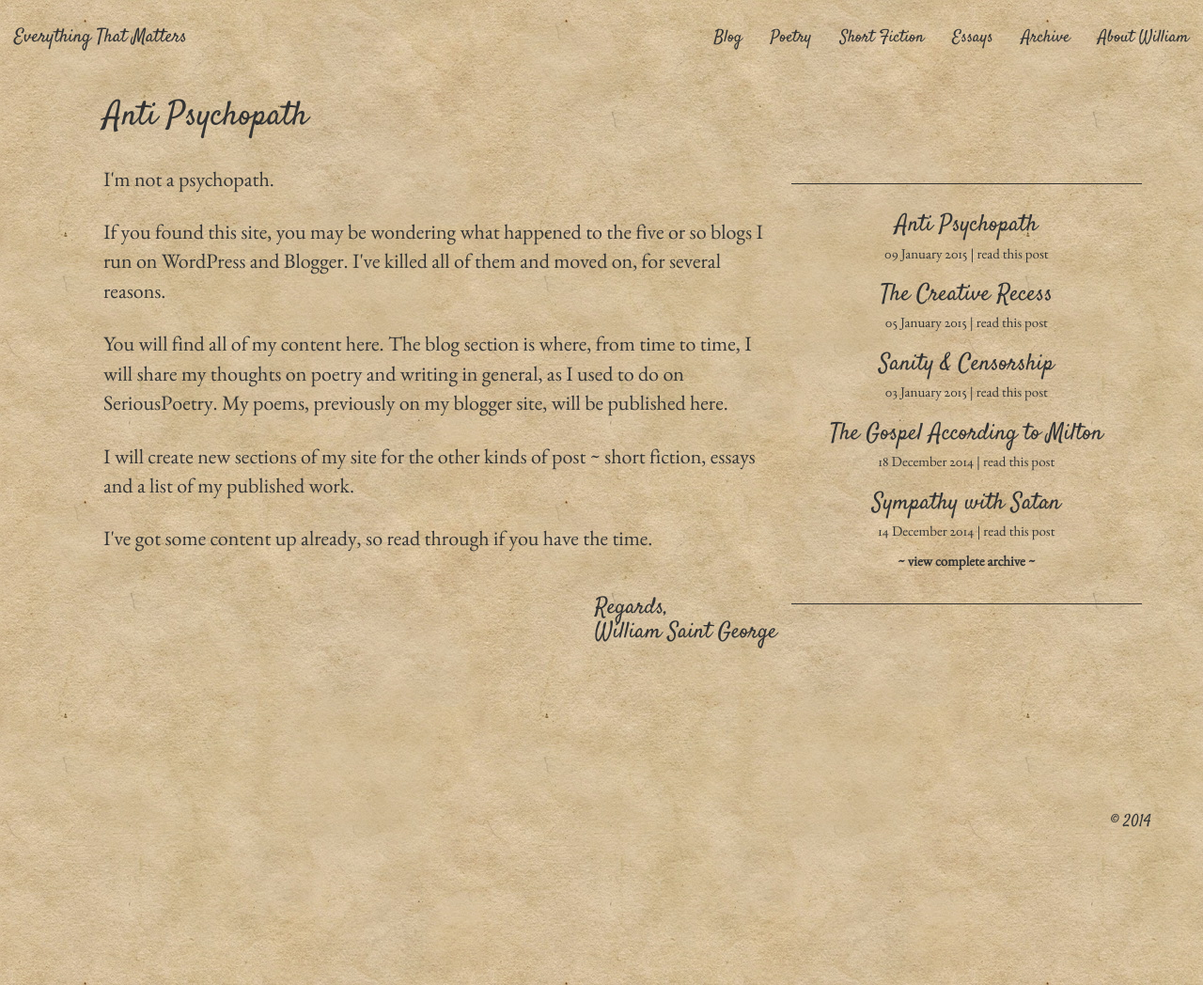
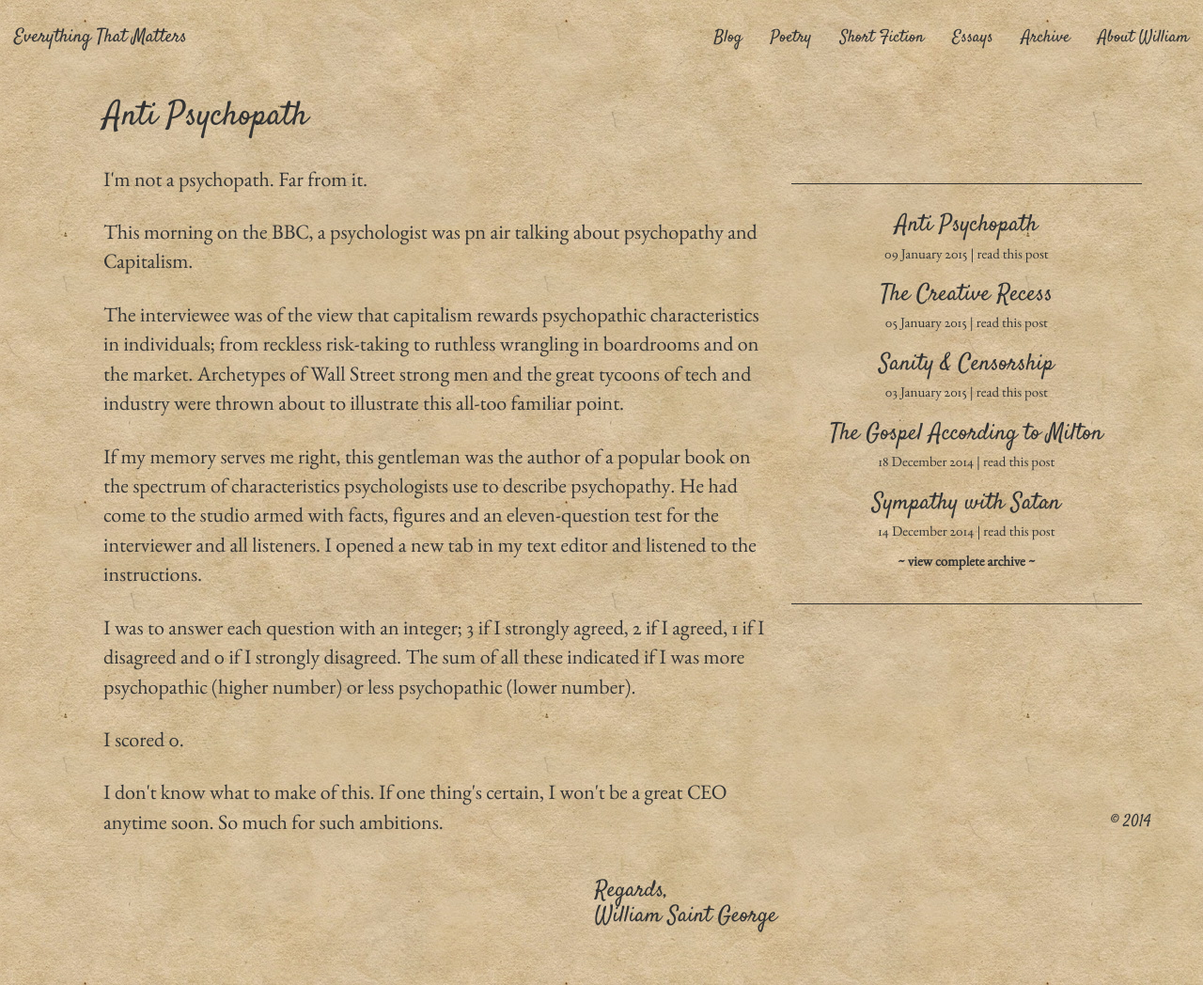
Before and after one commit to jessejohnson/wsgeorge, a Jekyll site: the page built from _posts/2015-01-09-anti-psychopath.html, in a window 1280 px wide. Shown: the whole page at 94% size. Built offline with Jekyll 4.4.1, drawn with Linux system fonts in a browser that asks for light colours; nearby versions of some CDN libraries; comment, search, counter and statistics services are not loaded.

Commit message:
complete anti-psychopath

```diff
--- a/_posts/2015-01-09-anti-psychopath.html
+++ b/_posts/2015-01-09-anti-psychopath.html
@@ -8,22 +8,30 @@ tags: blog
 <h1 class="content-title">{{ page.title }}</h1>
 
 <p class="content-text">
-	I'm not a psychopath.
+	I'm not a psychopath. Far from it.
 </p>
 
 <p class="content-text">
-	If you found this site, you may be wondering what happened to the five or so blogs I run on WordPress and Blogger. I've killed all of them and moved on, for several reasons.
+	This morning on the BBC, a psychologist was pn air talking about psychopathy and Capitalism.
 </p>
 
 <p class="content-text">
-	You will find all of my content here. The blog section is where, from time to time, I will share my thoughts on poetry and writing in general, as I used to do on SeriousPoetry. My poems, previously on my blogger site, will be published here.
+	The interviewee was of the view that capitalism rewards psychopathic characteristics in individuals; from reckless risk-taking to ruthless wrangling in boardrooms and on the market. Archetypes of Wall Street strong men and the great tycoons of tech and industry were thrown about to illustrate this all-too familiar point.
 </p>
 
 <p class="content-text">
-	I will create new sections of my site for the other kinds of post ~ short fiction, essays and a list of my published work.
+	If my memory serves me right, this gentleman was the author of a popular book on the spectrum of characteristics psychologists use to describe psychopathy. He had come to the studio armed with facts, figures and an eleven-question test for the interviewer and all listeners. I opened a new tab in my text editor and listened to the instructions.
 </p>
 
 <p class="content-text">
-	I've got some content up already, so read through if you have the time.
+	I was to answer each question with an integer; 3 if I strongly agreed, 2 if I agreed, 1 if I disagreed and 0 if I strongly disagreed. The sum of all these indicated if I was more psychopathic (higher number) or less psychopathic (lower number).
+</p>
+
+<p class="content-text">
+	I scored 0.
+</p>
+
+<p class="content-text">
+	I don't know what to make of this. If one thing's certain, I won't be a great CEO anytime soon. So much for such ambitions.
 </p>
 {% include signature.html %}
```
